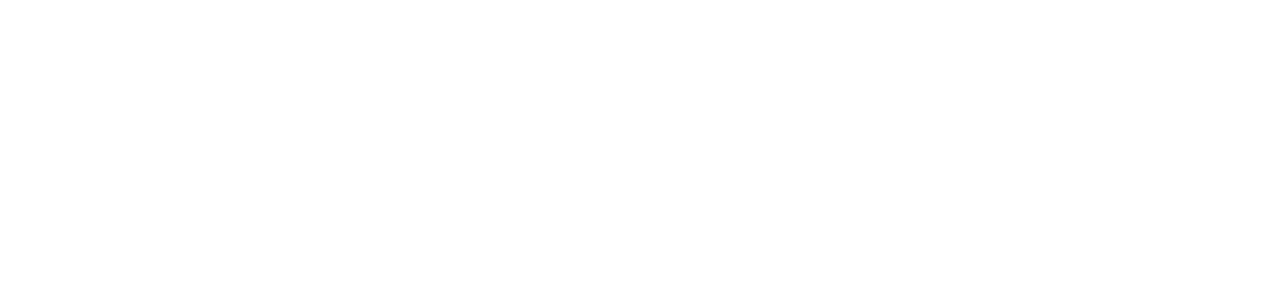
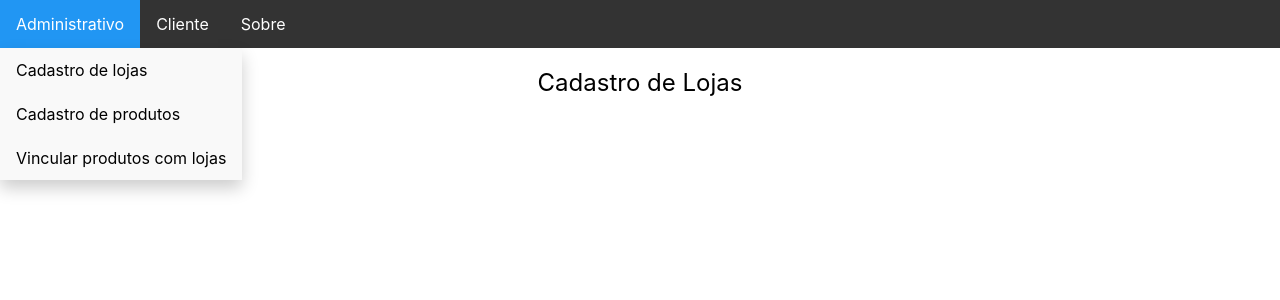
Before and after one commit to kairoLamarca/magalu-finder, a React (Create React App) app: page /CadastroLojas in a window 1280 px wide. Shown: the top 300 px of the page. Built offline with nearby package versions, Linux system fonts and the light colour scheme.

Commit message:
Component CadastroLojas e criação da rota no menu
Criação do component CadastroLojas e criação da rota no menu e configurado a rota no index.js. Alteração de h2 no arquivo de css

```diff
--- a/src/App.js
+++ b/src/App.js
@@ -1,5 +1,4 @@
 import React, { Component } from 'react';
-import logo from './logo.svg';
 import './App.css';
 import Menu from './Components/Menu';
 
@@ -8,20 +7,6 @@ class App extends Component {
     return (
       <div className="App">
         <Menu />
-        <header className="App-header">
-          <img src={logo} className="App-logo" alt="logo" />
-          <p>
-            Edit <code>src/App.js</code> and save to reload.
-          </p>
-          <a
-            className="App-link"
-            href="https://reactjs.org"
-            target="_blank"
-            rel="noopener noreferrer"
-          >
-            Learn React
-          </a>
-        </header>
       </div>
     );
   }
--- /dev/null
+++ b/src/Components/Admin/CadastroLojas.js
@@ -0,0 +1,15 @@
+import React, { Component } from 'react';
+import Menu from '../Menu';
+
+class CadastroLojas extends Component {
+    render() {
+      return (
+        <div className="App">
+          <Menu />
+          <h2>Cadastro de Lojas</h2>
+        </div>
+      );
+    }
+  }
+
+  export default CadastroLojas;
--- a/src/Components/Menu.js
+++ b/src/Components/Menu.js
@@ -2,21 +2,21 @@ import React, { Component } from 'react';
 import '../Public/magalu-finder.css';
 import { Link } from 'react-router-dom'
 
-class App extends Component {
+class Menu extends Component {
     render() {
         return (
             <div>
                 <ul>
                     <li class="dropdown">
-                        <a href="javascript:void(0)" class="dropbtn">Administrativo</a>
+                        <a href="#" class="dropbtn">Administrativo</a>
                         <div class="dropdown-content">
-                            <a href="#">Cadastro de lojas</a>
+                            <Link to="/CadastroLojas">Cadastro de lojas</Link>
                             <a href="#">Cadastro de produtos</a>
                             <a href="#">Vincular produtos com lojas</a>
                         </div>
                     </li>
                     <li class="dropdown">
-                        <a href="javascript:void(0)" class="dropbtn">Cliente</a>
+                        <a href="#" class="dropbtn">Cliente</a>
                         <div class="dropdown-content">
                             <a href="#">Pesquisar Produto</a>
                         </div>
@@ -28,4 +28,4 @@ class App extends Component {
     }
 }
 
-export default App;
+export default Menu;
--- a/src/Public/magalu-finder.css
+++ b/src/Public/magalu-finder.css
@@ -48,3 +48,7 @@ li.dropdown {
 .dropdown:hover .dropdown-content {
     display: block;
 }
+
+h2 {
+    font-weight: 400;
+}
--- a/src/index.js
+++ b/src/index.js
@@ -2,6 +2,7 @@ import React from 'react';
 import ReactDOM from 'react-dom';
 import './index.css';
 import App from './App';
+import CadastroLojas from './Components/Admin/CadastroLojas';
 import * as serviceWorker from './serviceWorker';
 import { BrowserRouter, Switch, Route } from 'react-router-dom'
 
@@ -9,6 +10,7 @@ ReactDOM.render(
     <BrowserRouter>
         <Switch>
             <Route path="/" exact={true} component={App} />
+            <Route path="/CadastroLojas" exact={true} component={CadastroLojas} />
         </Switch>
     </BrowserRouter>, document.getElementById('root'));
 
```
